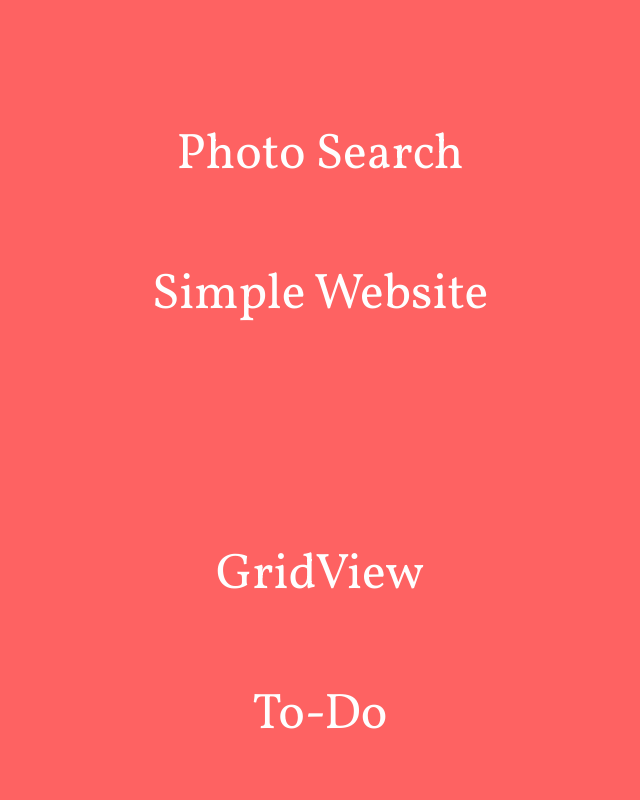
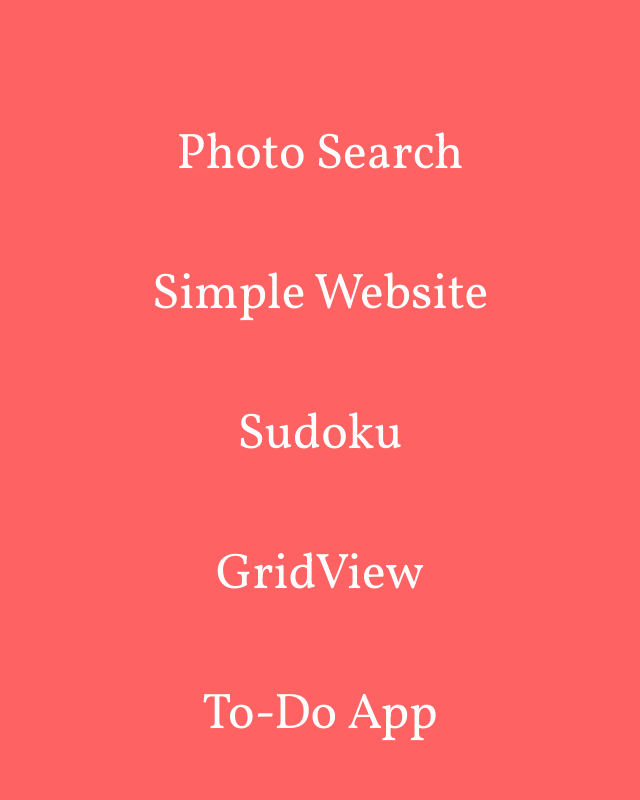
Before and after one commit to hamzeen/vue-apps, a plain HTML site: page index.html in a window 1280 px wide. Shown: the whole page, without its empty margins (320-960 px from the left). Drawn offline with nearby package versions, Linux system fonts and the light colour scheme.

Commit message:
Update index.html

```diff
--- a/index.html
+++ b/index.html
@@ -231,9 +231,9 @@
         <ul>
             <li><a target="_blank" href="https://hamzeen.github.io/vue-apps/Instant%20search">Photo Search</a></li>
             <li><a target="_blank" href="https://hamzeen.github.io/vue-apps/navigation">Simple Website</a></li>
-            <li><a target="_blank" href="https://hamzeen.github.io/vue-apps/Sodoku"></a></li>
+            <li><a target="_blank" href="https://hamzeen.github.io/vue-apps/Sodoku">Sudoku</a></li>
             <li><a target="_blank" href="https://hamzeen.github.io/vue-apps/Gridview">GridView</a></li>
-            <li><a target="_blank" href="https://hamzeen.github.io/vue-apps/TodoApp">To-Do</a></li>
+            <li><a target="_blank" href="https://hamzeen.github.io/vue-apps/TodoApp">To-Do App</a></li>
         </ul>
     </nav>
 </div>
```
